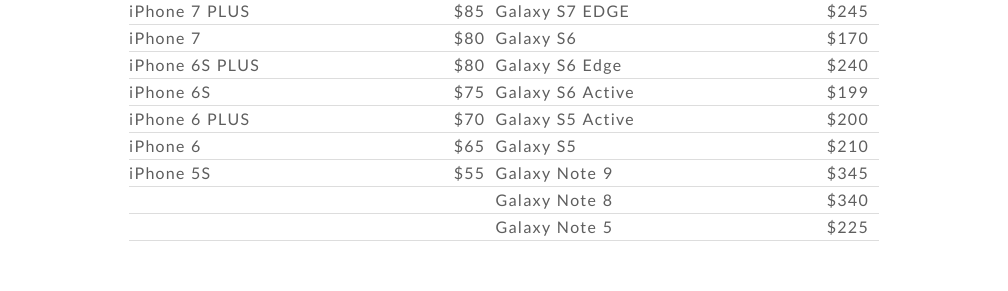
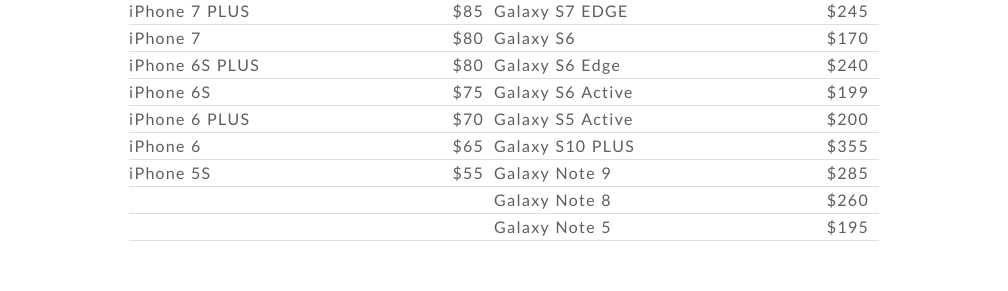
Before and after one commit to jdmr/mymdr, a Nuxt app: page / in a window 1280 px wide. Shown: the part 2022-2313 px from the top of the page, without its empty margins (136-1144 px from the left). Built offline with nearby package versions, Linux system fonts and the light colour scheme.

Commit message:
Update index.vue

```diff
--- a/pages/index.vue
+++ b/pages/index.vue
@@ -283,26 +283,26 @@
                 <tr>
                   <td>iPhone 6</td>
                   <td class="price">$65</td>
-                  <td>Galaxy S5 </td>
-                  <td class="price">$210</td>
+                  <td>Galaxy S10 PLUS </td>
+                  <td class="price">$355</td>
                 </tr>
                 <tr>
                   <td>iPhone 5S</td>
                   <td class="price">$55</td>
                   <td>Galaxy Note 9 </td>
-                  <td class="price">$345</td>
+                  <td class="price">$285</td>
                 </tr>
                 <tr>
                   <td/>
                   <td class="price"/>
                   <td>Galaxy Note 8 </td>
-                  <td class="price">$340</td>
+                  <td class="price">$260</td>
                 </tr>
                 <tr>
                   <td/>
                   <td class="price"/>
                   <td>Galaxy Note 5 </td>
-                  <td class="price">$225</td>
+                  <td class="price">$195</td>
                 </tr>
               </tbody>
             </table>
```
